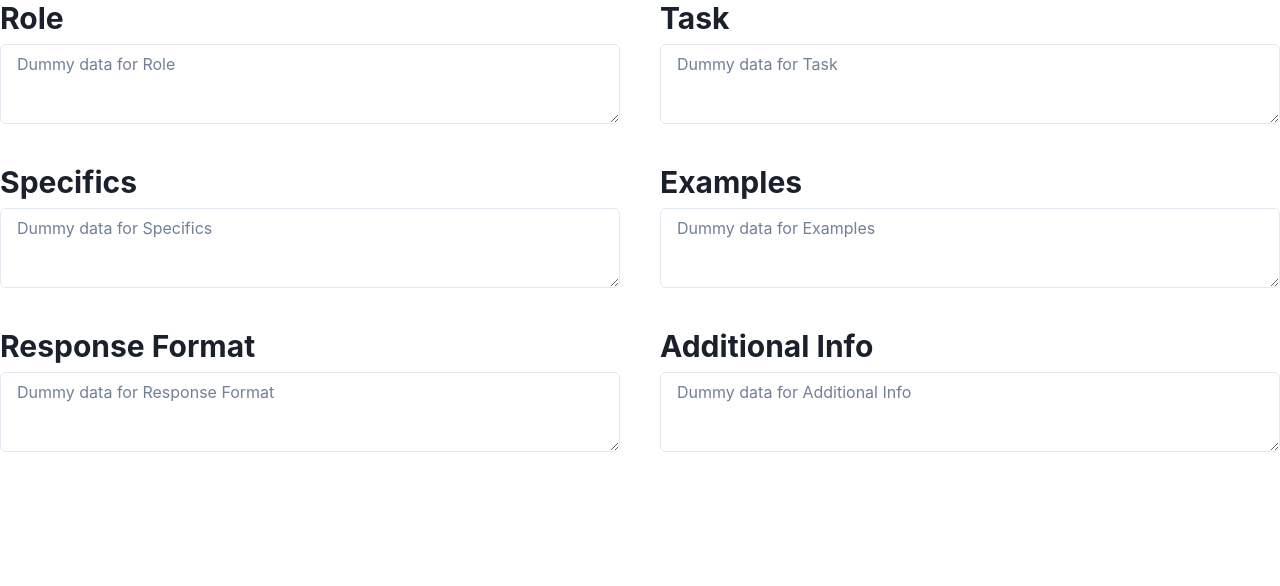
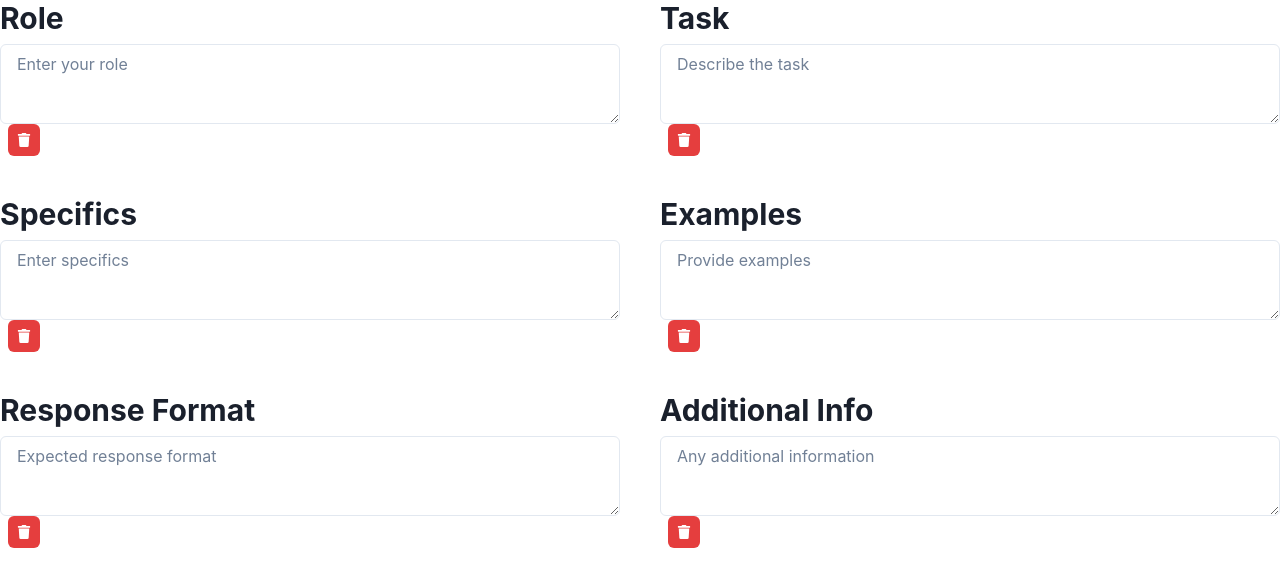
Before and after one commit to GPT-Engineer-App/chatbot-ui-textareas, a React (Vite) app: page / in a window 1280 px wide. Shown: the top 586 px of the page. Built offline with nearby package versions, Linux system fonts and the light colour scheme.

Commit message:
Added delete buttons next to each textarea in the Index page for quick text clearing.

```diff
--- a/src/pages/Index.jsx
+++ b/src/pages/Index.jsx
@@ -1,35 +1,90 @@
 // Complete the Index page component here
 // Use chakra-ui
-import { Box, Textarea, Heading, SimpleGrid } from '@chakra-ui/react';
-import { FaPlus } from "react-icons/fa"; // example - use react-icons/fa for icons
+import { Box, Textarea, Heading, SimpleGrid, IconButton } from '@chakra-ui/react';
+import { FaPlus, FaTrash } from "react-icons/fa"; // example - use react-icons/fa for icons
+import { useState } from 'react';
 
 const Index = () => {
+  const [role, setRole] = useState('');
+  const [task, setTask] = useState('');
+  const [specifics, setSpecifics] = useState('');
+  const [examples, setExamples] = useState('');
+  const [responseFormat, setResponseFormat] = useState('');
+  const [additionalInfo, setAdditionalInfo] = useState('');
   return (
     <Box maxW="2000px" mx="auto">
       <SimpleGrid columns={2} spacing={10}>
         <Box>
           <Heading as="h3" size="lg" mb={2}>Role</Heading>
-          <Textarea placeholder="Dummy data for Role" />
+          <Textarea value={role} onChange={(e) => setRole(e.target.value)} placeholder="Enter your role" />
+          <IconButton
+            aria-label="Delete text"
+            icon={<FaTrash />}
+            onClick={() => setRole('')}
+            colorScheme="red"
+            size="sm"
+            ml={2}
+          />
         </Box>
         <Box>
           <Heading as="h3" size="lg" mb={2}>Task</Heading>
-          <Textarea placeholder="Dummy data for Task" />
+          <Textarea value={task} onChange={(e) => setTask(e.target.value)} placeholder="Describe the task" />
+          <IconButton
+            aria-label="Delete text"
+            icon={<FaTrash />}
+            onClick={() => setTask('')}
+            colorScheme="red"
+            size="sm"
+            ml={2}
+          />
         </Box>
         <Box>
           <Heading as="h3" size="lg" mb={2}>Specifics</Heading>
-          <Textarea placeholder="Dummy data for Specifics" />
+          <Textarea value={specifics} onChange={(e) => setSpecifics(e.target.value)} placeholder="Enter specifics" />
+          <IconButton
+            aria-label="Delete text"
+            icon={<FaTrash />}
+            onClick={() => setSpecifics('')}
+            colorScheme="red"
+            size="sm"
+            ml={2}
+          />
         </Box>
         <Box>
           <Heading as="h3" size="lg" mb={2}>Examples</Heading>
-          <Textarea placeholder="Dummy data for Examples" />
+          <Textarea value={examples} onChange={(e) => setExamples(e.target.value)} placeholder="Provide examples" />
+          <IconButton
+            aria-label="Delete text"
+            icon={<FaTrash />}
+            onClick={() => setExamples('')}
+            colorScheme="red"
+            size="sm"
+            ml={2}
+          />
         </Box>
         <Box>
           <Heading as="h3" size="lg" mb={2}>Response Format</Heading>
-          <Textarea placeholder="Dummy data for Response Format" />
+          <Textarea value={responseFormat} onChange={(e) => setResponseFormat(e.target.value)} placeholder="Expected response format" />
+          <IconButton
+            aria-label="Delete text"
+            icon={<FaTrash />}
+            onClick={() => setResponseFormat('')}
+            colorScheme="red"
+            size="sm"
+            ml={2}
+          />
         </Box>
         <Box>
           <Heading as="h3" size="lg" mb={2}>Additional Info</Heading>
-          <Textarea placeholder="Dummy data for Additional Info" />
+          <Textarea value={additionalInfo} onChange={(e) => setAdditionalInfo(e.target.value)} placeholder="Any additional information" />
+          <IconButton
+            aria-label="Delete text"
+            icon={<FaTrash />}
+            onClick={() => setAdditionalInfo('')}
+            colorScheme="red"
+            size="sm"
+            ml={2}
+          />
         </Box>
       </SimpleGrid>
     </Box>
```
